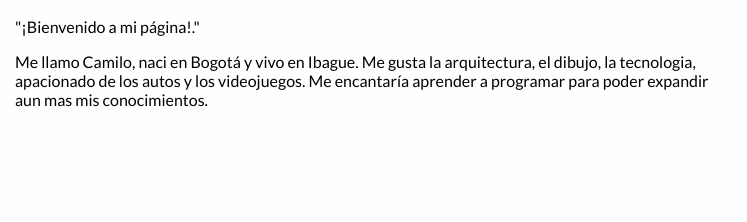
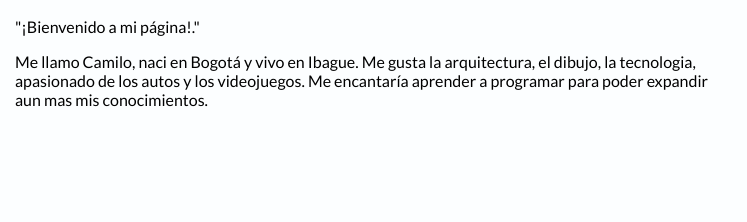
Before and after one commit to DarkKiller31/miprimerapagina, a plain HTML site: page index.html in a window 1280 px wide. Shown: the part 240-462 px from the top of the page, 97-844 px from the left. Drawn offline with Linux system fonts and the light colour scheme.

Commit message:
actualizacion

```diff
--- a/index.html
+++ b/index.html
@@ -43,7 +43,7 @@
                         "¡Bienvenido a mi página!."
                     </p>
                     <p class="parrafo2">
-                        Me llamo Camilo, naci en Bogotá y vivo en Ibague. Me gusta la arquitectura, el dibujo, la tecnologia, apacionado de los autos y los videojuegos. Me encantaría aprender a programar para poder expandir aun mas mis conocimientos.
+                        Me llamo Camilo, naci en Bogotá y vivo en Ibague. Me gusta la arquitectura, el dibujo, la tecnologia, apasionado de los autos y los videojuegos. Me encantaría aprender a programar para poder expandir aun mas mis conocimientos.
                     </p>
                 </div>
                 <div class="acerca-imagen">
```
